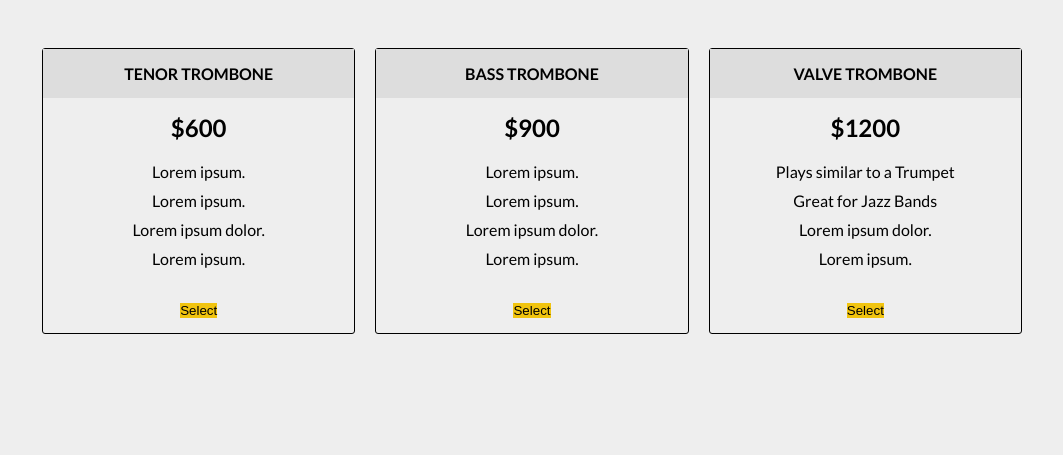
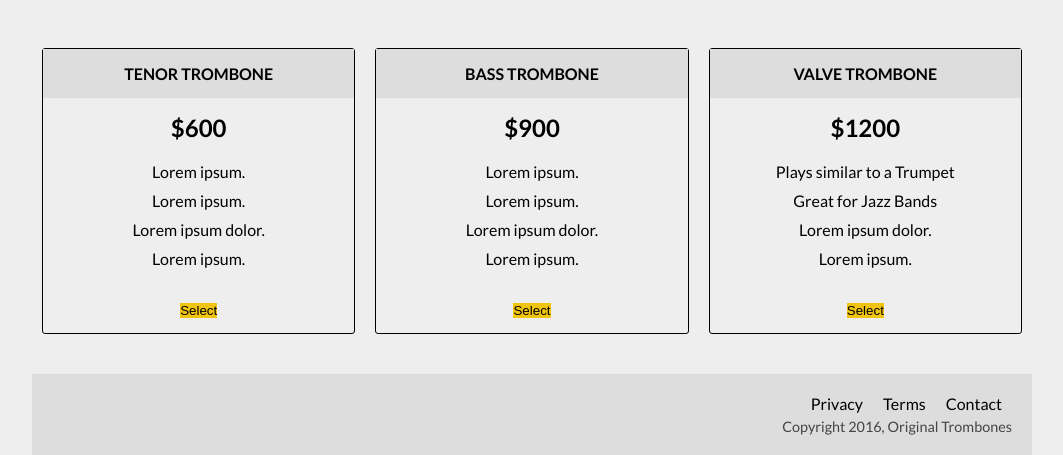
Before and after one commit to edcabiltes/m4d14-landing-page, a plain HTML site: page index.html in a window 1280 px wide. Shown: the part 1042-1497 px from the top of the page, without its empty margins (108-1171 px from the left). Before the commit the page ends 1386 px from the top, so only its background shows below. Drawn offline with Linux system fonts and the light colour scheme.

Commit message:
add footer section with links and styling

```diff
--- a/index.html
+++ b/index.html
@@ -124,6 +124,14 @@
                         <button class="btn">Select</button>
                     </div>
                 </section>
+                <footer>
+                    <ul>
+                        <li><a href="#">Privacy</a></li>
+                        <li><a href="#">Terms</a></li>
+                        <li><a href="#">Contact</a></li>
+                    </ul>
+                    <span>Copyright 2016, Original Trombones</span>
+                </footer>
             </div>
         </div>
     </body>
--- a/styles.css
+++ b/styles.css
@@ -183,3 +183,26 @@ nav > ul {
     background-color: #f1c40f;
     font-weight: 400;
 }
+
+footer {
+    margin-top: 30px;
+    background-color: #ddd;
+    padding: 20px;
+}
+
+footer > ul {
+    display: flex;
+    justify-content: flex-end;
+}
+
+footer > ul > li {
+    padding: 0 10px;
+}
+
+footer > span {
+    margin-top: 5px;
+    display: flex;
+    justify-content: flex-end;
+    font-size: 0.9em;
+    color: #444;
+}
```
